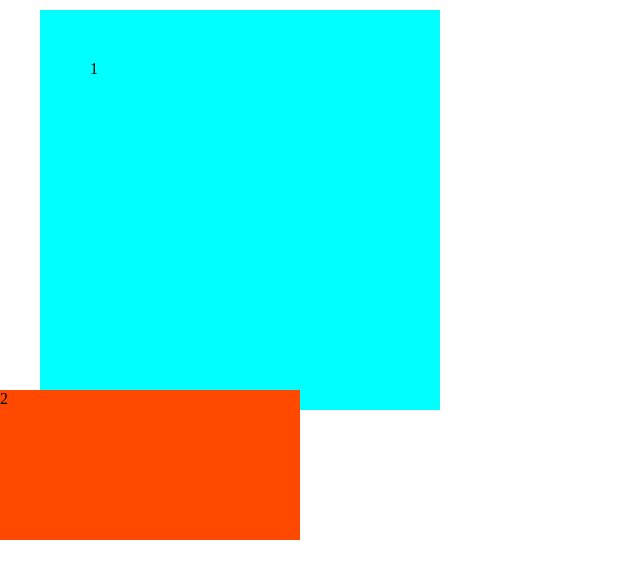
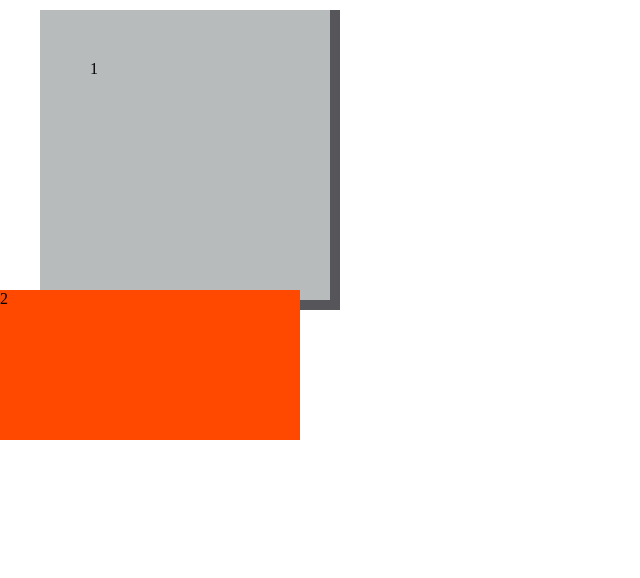
Before and after one commit to PokeCraft095/itw2026_263040056, a plain HTML site: page wpubelajarweb/10-box-model-html/try-box-model.html in a window 1280 px wide. Shown: the whole page, without its empty margins (0-640 px from the left). Drawn offline with Linux system fonts and the light colour scheme.

Commit message:
Box border and outline

```diff
--- a/wpubelajarweb/10-box-model-html/try-box-model.html
+++ b/wpubelajarweb/10-box-model-html/try-box-model.html
@@ -8,11 +8,12 @@
         * {
             margin: 0px;
             padding: 0px;
+            box-sizing: border-box;
         }
         .box1 {
             width: 300px;
             height: 300px;
-            background-color: aqua;
+            background-color: rgb(183, 187, 187);
             /*margin-top: 20px;
             margin-right: 0px;
             margin-bottom: 40px;
@@ -20,6 +21,9 @@
             margin: 50px auto 100px;*/
             margin: 10px 20px 30px 40px;
             padding: 50px;
+
+            border-right: 10px solid rgb(86, 86, 90);
+            border-bottom: 10px solid rgb(86, 86, 90);
         }
 
         .box2 {
```
